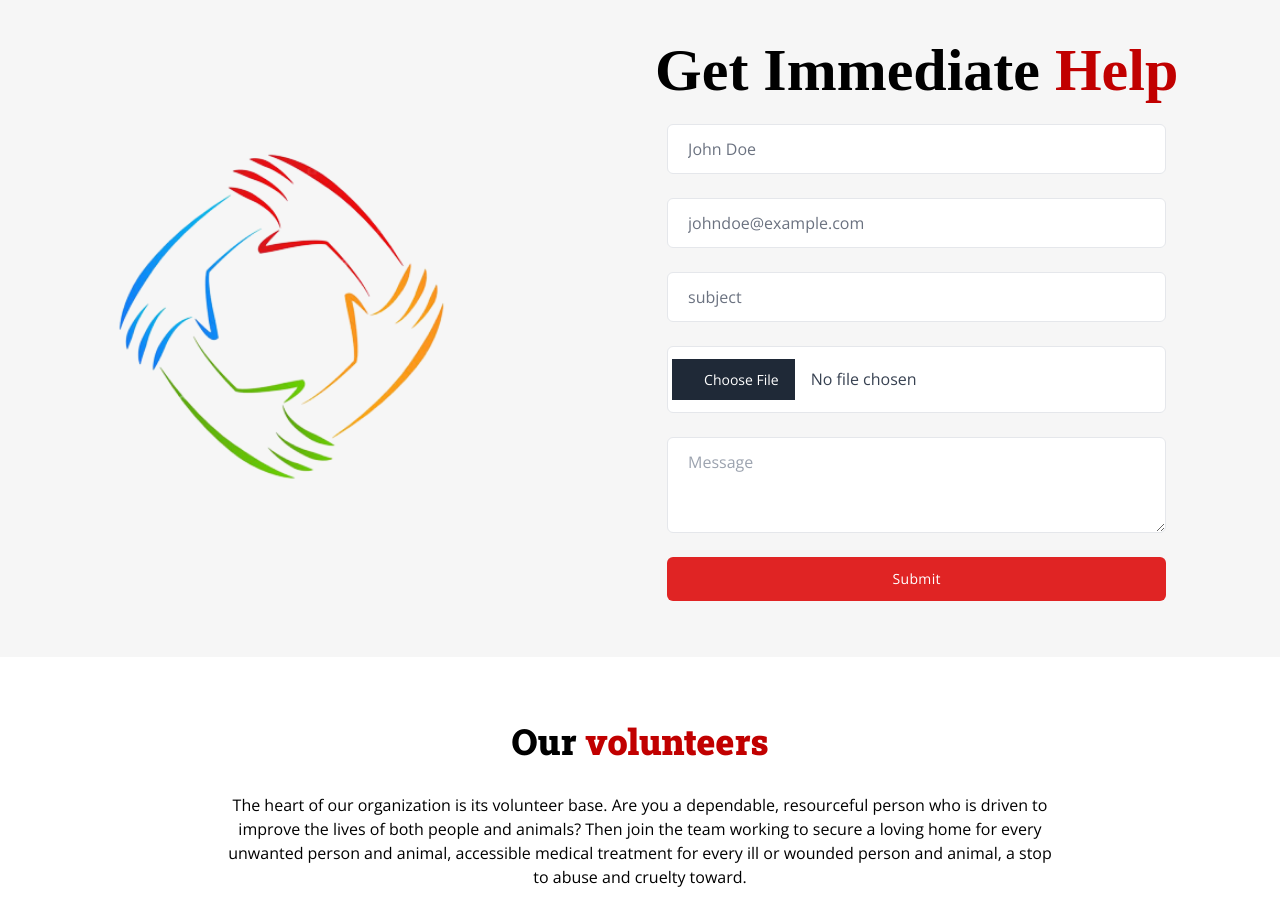
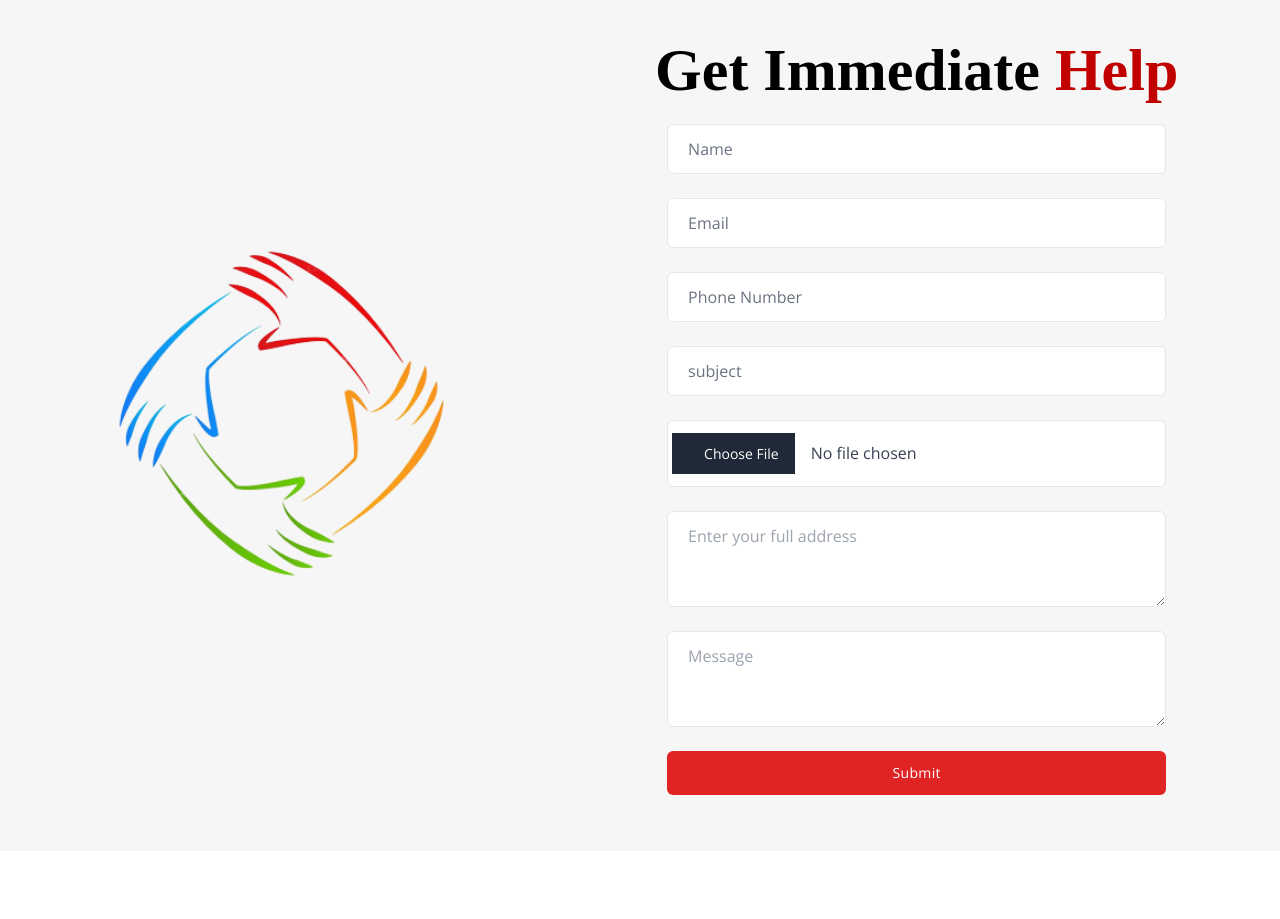
Before and after one commit to JaznanOfficial/great-assists-client, a React (Create React App) app: page / in a window 1280 px wide. Shown: the part 2200-3119 px from the top of the page. Built offline with nearby package versions, Linux system fonts and the light colour scheme; no server answers.

Commit message:
more update

```diff
--- a/src/Components/HomePage/NeedHelp.js
+++ b/src/Components/HomePage/NeedHelp.js
@@ -46,7 +46,9 @@ const NeedHelp = () => {
             email: e.target.email.value,
             message: e.target.message.value,
             image: pic,
-            subject: e.target.subject.value
+            subject: e.target.subject.value,
+            address: e.target.address.value,
+            phone: e.target.phone.value,
         };
 
         emailjs
@@ -108,7 +110,7 @@ const NeedHelp = () => {
                                         <input
                                             name="name"
                                             type="text"
-                                            placeholder="John Doe"
+                                            placeholder="Name"
                                             class="block w-full px-5 py-3 mt-2 text-gray-700 bg-white border border-gray-200 rounded-md dark:bg-gray-900 dark:text-gray-300 dark:border-gray-600 focus:border-red-400 focus:ring-red-300 focus:ring-opacity-40 dark:focus:border-blue-300 focus:outline-none focus:ring"
                                         />
                                     </div>
@@ -117,7 +119,16 @@ const NeedHelp = () => {
                                         <input
                                             name="email"
                                             type="email"
-                                            placeholder="johndoe@example.com"
+                                            placeholder="Email"
+                                            class="block w-full px-5 py-3 mt-2 text-gray-700 bg-white border border-gray-200 rounded-md dark:bg-gray-900 dark:text-gray-300 dark:border-gray-600 focus:border-red-400 focus:ring-red-300 focus:ring-opacity-40 dark:focus:border-blue-300 focus:outline-none focus:ring"
+                                        />
+                                    </div>
+                                    <div class="flex-1 mt-6">
+                                        <input
+                                            name="phone"
+                                            type="text"
+                                            maxLength={11}
+                                            placeholder="Phone Number"
                                             class="block w-full px-5 py-3 mt-2 text-gray-700 bg-white border border-gray-200 rounded-md dark:bg-gray-900 dark:text-gray-300 dark:border-gray-600 focus:border-red-400 focus:ring-red-300 focus:ring-opacity-40 dark:focus:border-blue-300 focus:outline-none focus:ring"
                                         />
                                     </div>
@@ -148,6 +159,13 @@ const NeedHelp = () => {
                                     </div>
 
 
+                                    <div class="w-full mt-6">
+                                        <textarea
+                                            name="address"
+                                            class="block w-full h-32 px-5 py-3 mt-2 text-gray-700 placeholder-gray-400 bg-white border border-gray-200 rounded-md md:h-24 dark:bg-gray-900 dark:text-gray-300 dark:border-gray-600 focus:border-red-400 focus:ring-red-300 focus:ring-opacity-40 dark:focus:border-blue-300 focus:outline-none focus:ring"
+                                            placeholder="Enter your full address"
+                                        ></textarea>
+                                    </div>
                                     <div class="w-full mt-6">
                                         <textarea
                                             name="message"
```
